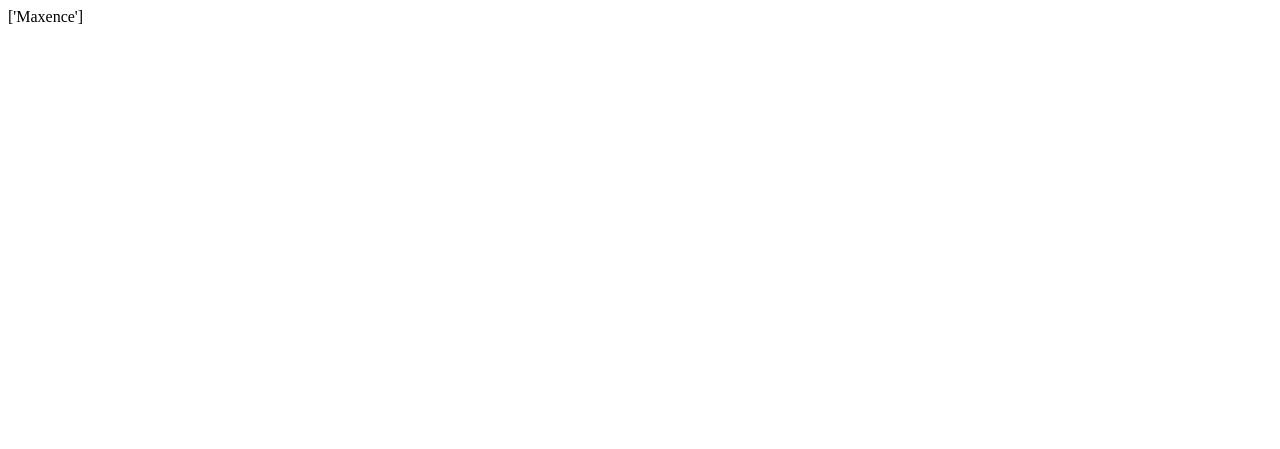
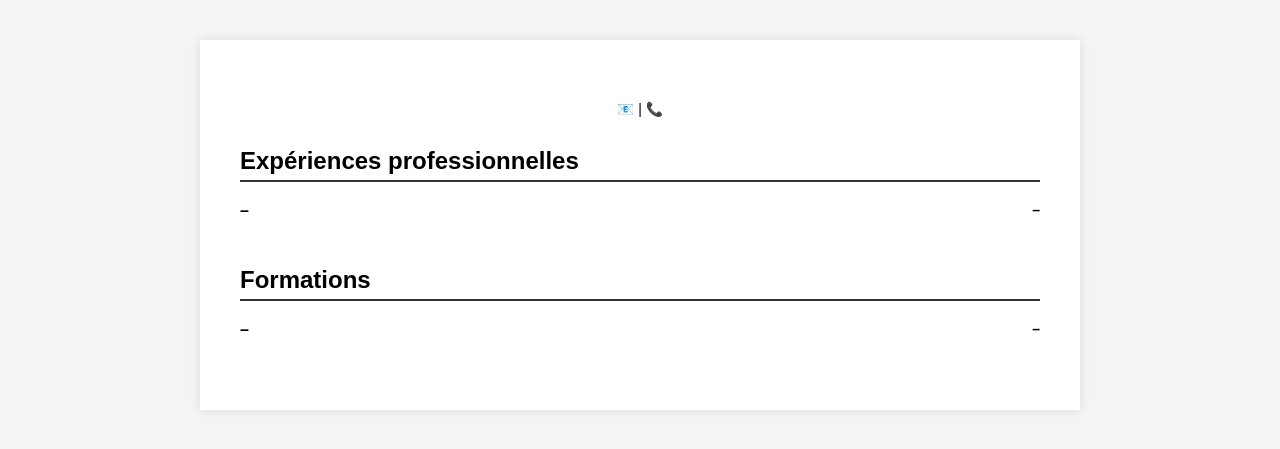
Before and after one commit to emiliebrg01/EPortfolio, a FastAPI app: page / in a window 1280 px wide. Before the commit the part shown is almost empty. Shown: the top 449 px of the page. Run offline with FastAPI, Linux system fonts and the light colour scheme.

Commit message:
Amélioration du template

```diff
--- a/templates/Template.html
+++ b/templates/Template.html
@@ -3,12 +3,114 @@
 
 <head>
     <meta charset="UTF-8">
-    <meta name="viewport" content="width=device-width, initial-scale=1.0">
-    <title>Eportfolio</title>
+    <title>CV - {{prenom}} {{nom}}</title>
+    <style>
+        body {
+            font-family: Arial, sans-serif;
+            background-color: #f4f4f4;
+            margin: 0;
+            padding: 40px;
+        }
+
+        .cv {
+            max-width: 800px;
+            background-color: white;
+            margin: auto;
+            padding: 40px;
+            box-shadow: 0 0 10px rgba(0, 0, 0, 0.1);
+        }
+
+        h1 {
+            margin-bottom: 5px;
+        }
+
+        h2 {
+            border-bottom: 2px solid #333;
+            padding-bottom: 5px;
+            margin-top: 30px;
+        }
+
+        .header {
+            text-align: center;
+        }
+
+        .contact {
+            margin-top: 10px;
+            font-size: 14px;
+        }
+
+        .section {
+            margin-top: 20px;
+        }
+
+        .item {
+            margin-bottom: 15px;
+        }
+
+        .item-title {
+            font-weight: bold;
+        }
+
+        .item-date {
+            float: right;
+            font-style: italic;
+            font-size: 14px;
+        }
+
+        .clear {
+            clear: both;
+        }
+    </style>
 </head>
 
 <body>
-    <div>{{name}}</div>
+
+    <div class="cv">
+
+        <!-- EN-TÊTE -->
+        <div class="header">
+            <h1>{{prenom}} {{nom}}</h1>
+            <div class="contact">
+                📧 {{email}} | 📞 {{telephone}}
+            </div>
+        </div>
+
+        <!-- EXPÉRIENCES -->
+        <div class="section">
+            <h2>Expériences professionnelles</h2>
+
+            <!-- DÉBUT BOUCLE EXPÉRIENCE -->
+            <div class="item">
+                <div class="item-title">
+                    {{poste}} – {{entreprise}}
+                    <span class="item-date">{{date_debut}} – {{date_fin}}</span>
+                </div>
+                <div class="clear"></div>
+                <p>{{description_experience}}</p>
+            </div>
+            <!-- FIN BOUCLE EXPÉRIENCE -->
+
+        </div>
+
+        <!-- FORMATIONS -->
+        <div class="section">
+            <h2>Formations</h2>
+
+            <!-- DÉBUT BOUCLE FORMATION -->
+            <div class="item">
+                <div class="item-title">
+                    {{diplome}} – {{etablissement}}
+                    <span class="item-date">{{annee_debut}} – {{annee_fin}}</span>
+                </div>
+                <div class="clear"></div>
+                <p>{{description_formation}}</p>
+            </div>
+            <!-- FIN BOUCLE FORMATION -->
+
+        </div>
+
+    </div>
+
 </body>
 
 </html>
```
